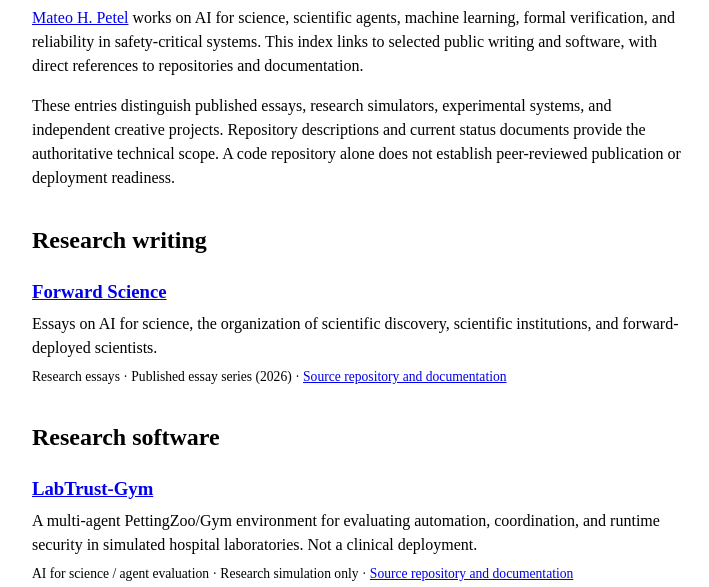
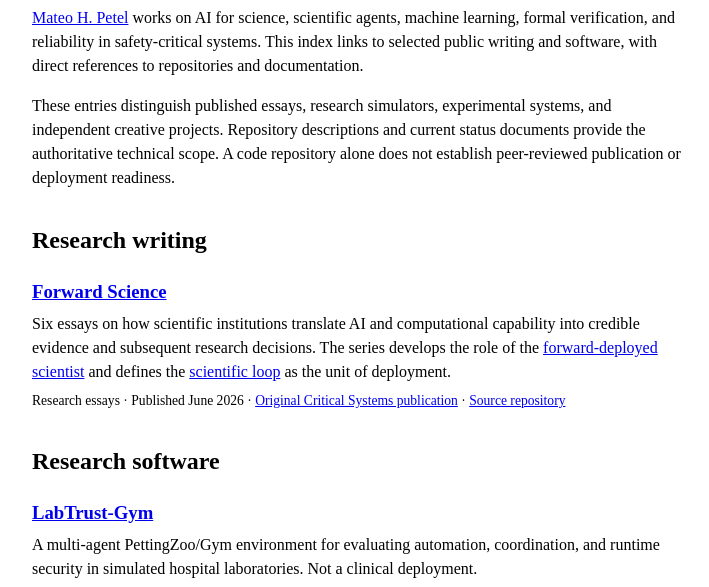
Before and after one commit to fraware/mpetel.github.io, a plain HTML site: page research.html in a window 1280 px wide. Shown: the part 159-746 px from the top of the page, without its empty margins (283-992 px from the left). Drawn offline with Linux system fonts and the light colour scheme.

Commit message:
Link Forward Science concepts and original publication from research directory

```diff
--- a/research.html
+++ b/research.html
@@ -108,8 +108,8 @@ footer { margin: 3rem 0; }
 <h2 id="section-1">Research writing</h2>
 <article id="forward-science">
 <h3><a href="https://fraware.github.io/forward-science/">Forward Science</a></h3>
-<p>Essays on AI for science, the organization of scientific discovery, scientific institutions, and forward-deployed scientists.</p>
-<p class="meta">Research essays · Published essay series (2026) · <a href="https://github.com/fraware/forward-science">Source repository and documentation</a></p>
+<p>Six essays on how scientific institutions translate AI and computational capability into credible evidence and subsequent research decisions. The series develops the role of the <a href="https://fraware.github.io/forward-science/forward-deployed-scientists/">forward-deployed scientist</a> and defines the <a href="https://fraware.github.io/forward-science/scientific-loop/">scientific loop</a> as the unit of deployment.</p>
+<p class="meta">Research essays · Published June 2026 · <a href="https://mateopetel.substack.com/t/forward-science">Original Critical Systems publication</a> · <a href="https://github.com/fraware/forward-science">Source repository</a></p>
 </article>
 </section>
 <section aria-labelledby="section-2">
```
